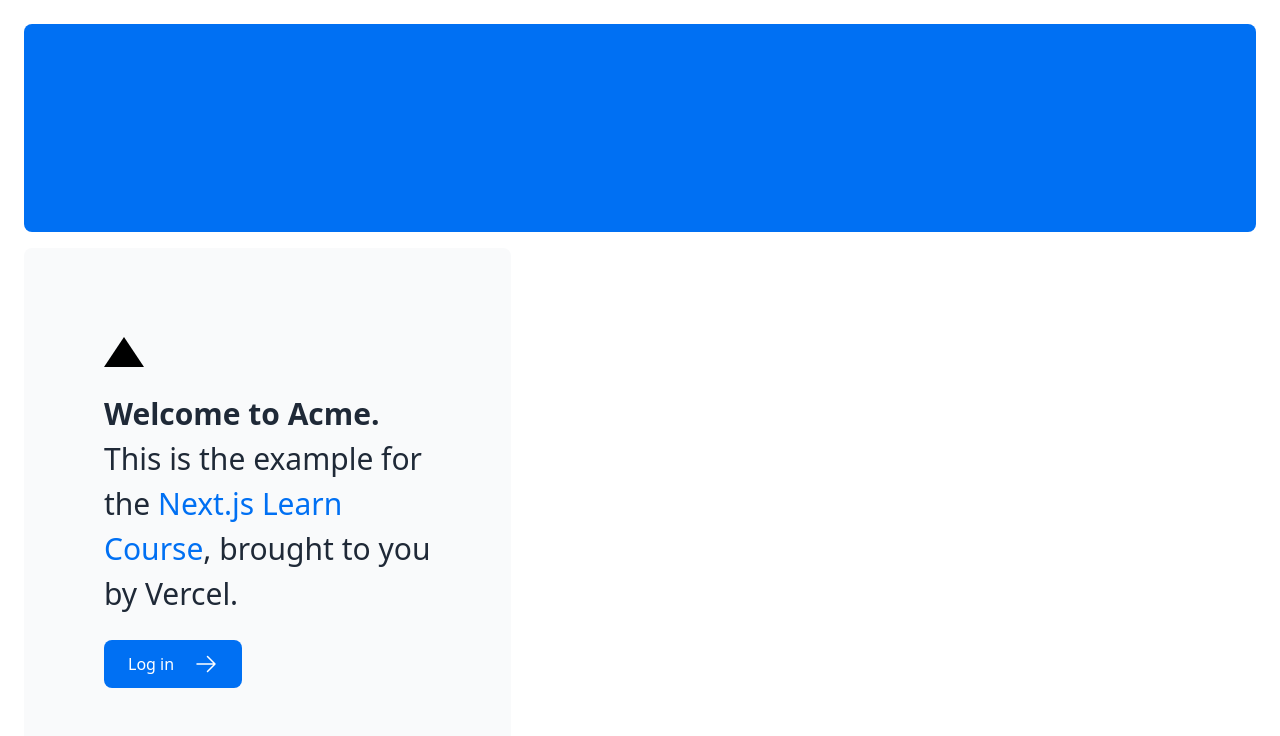
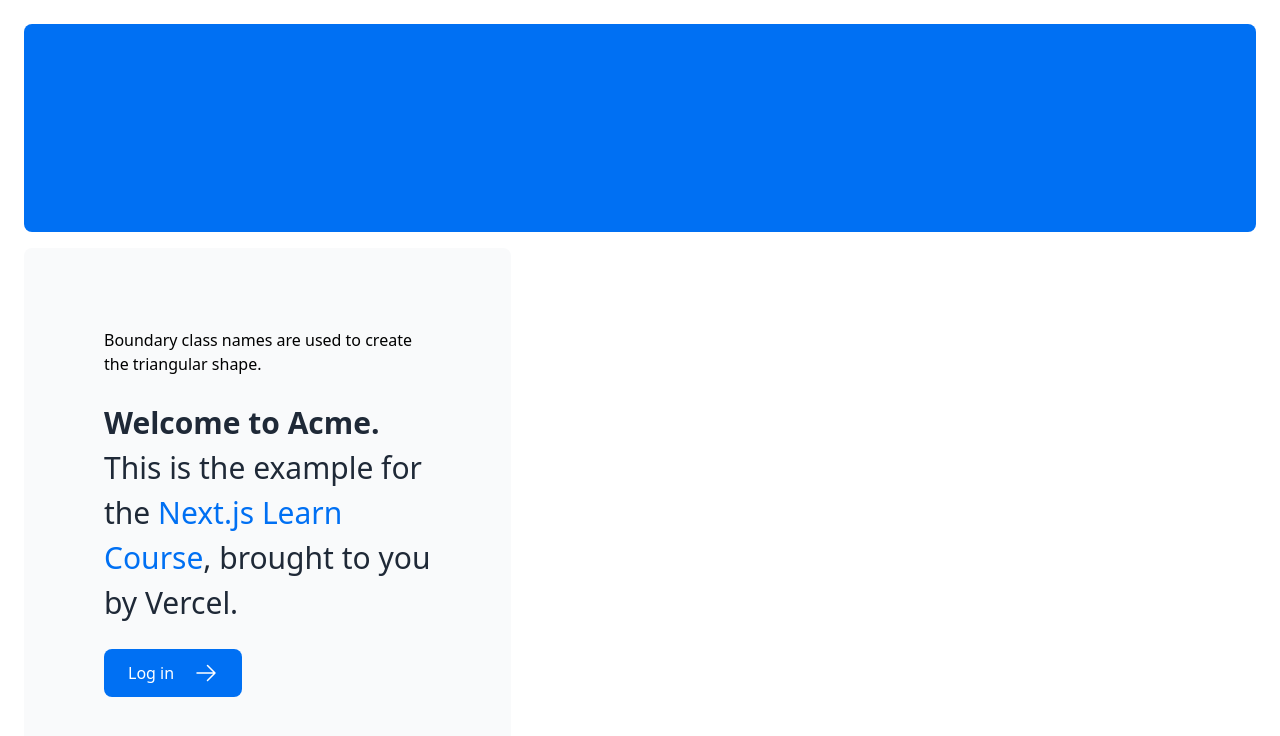
Before and after one commit to Vyacheslav-Matyushin/NextJS, a Next.js app: page / in a window 1280 px wide. Shown: the top 736 px of the page. Built offline with nearby package versions, Linux system fonts and the light colour scheme.

Commit message:
Update page.tsx

```diff
--- a/app/page.tsx
+++ b/app/page.tsx
@@ -10,8 +10,7 @@
       </div>
       <div className="mt-4 flex grow flex-col gap-4 md:flex-row">
         <div className="flex flex-col justify-center gap-6 rounded-lg bg-gray-50 px-6 py-10 md:w-2/5 md:px-20">
-		<div
-  		className="h-0 w-0 border-b-[30px] border-l-[20px] border-r-[20px] border-b-black border-l-transparent border-r-transparent"/>
+		Boundary class names are used to create the triangular shape.
           <p className={`text-xl text-gray-800 md:text-3xl md:leading-normal`}>
             <strong>Welcome to Acme.</strong> This is the example for the{' '}
             <a href="https://nextjs.org/learn/" className="text-blue-500">
```
